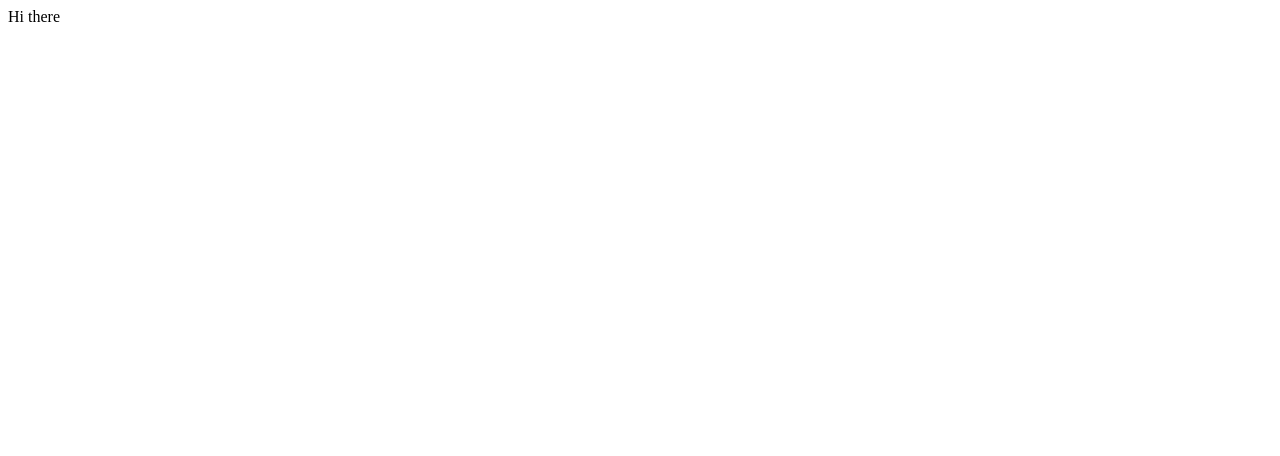
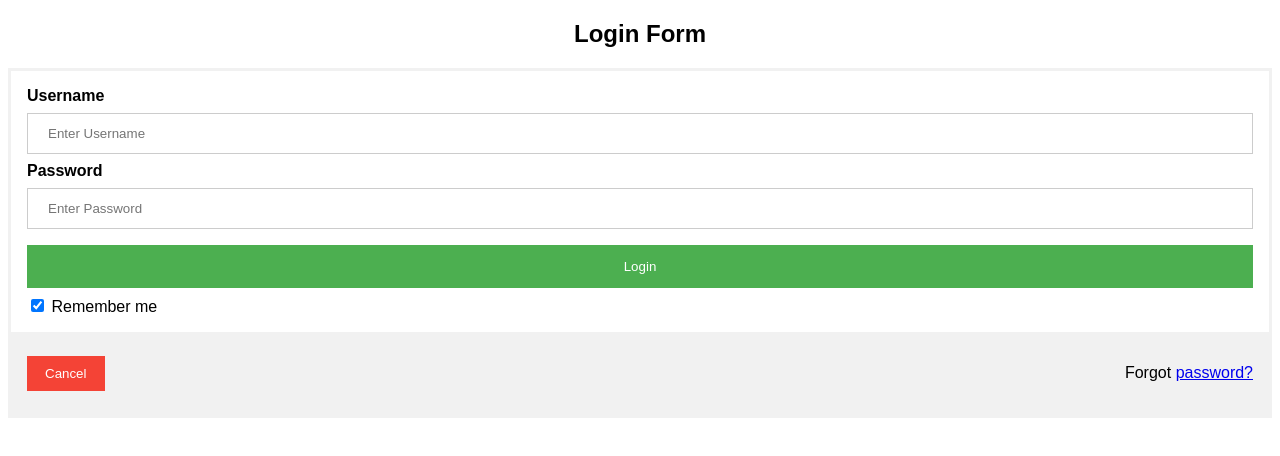
Before and after one commit to rojinmiya/emp_mgmt_web_client, a website: page index.html in a window 1280 px wide. Drawn offline with Linux system fonts and the light colour scheme.

Commit message:
Add login design

```diff
--- a/index.html
+++ b/index.html
@@ -1,12 +1,95 @@
 <!DOCTYPE html>
-<html lang="en">
+<html>
 <head>
-    <meta charset="UTF-8">
-    <meta name="viewport" content="width=device-width, initial-scale=1.0">
-    <meta http-equiv="X-UA-Compatible" content="ie=edge">
-    <title>Employee Management Web Client</title>
+<meta name="viewport" content="width=device-width, initial-scale=1">
+<style>
+body {font-family: Arial, Helvetica, sans-serif;}
+form {border: 3px solid #f1f1f1;}
+
+input[type=text], input[type=password] {
+  width: 100%;
+  padding: 12px 20px;
+  margin: 8px 0;
+  display: inline-block;
+  border: 1px solid #ccc;
+  box-sizing: border-box;
+}
+
+button {
+  background-color: #4CAF50;
+  color: white;
+  padding: 14px 20px;
+  margin: 8px 0;
+  border: none;
+  cursor: pointer;
+  width: 100%;
+}
+
+button:hover {
+  opacity: 0.8;
+}
+
+.cancelbtn {
+  width: auto;
+  padding: 10px 18px;
+  background-color: #f44336;
+}
+
+.imgcontainer {
+  text-align: center;
+  margin: 24px 0 12px 0;
+}
+
+img.avatar {
+  width: 40%;
+  border-radius: 50%;
+}
+
+.container {
+  padding: 16px;
+}
+
+span.psw {
+  float: right;
+  padding-top: 16px;
+}
+
+/* Change styles for span and cancel button on extra small screens */
+@media screen and (max-width: 300px) {
+  span.psw {
+     display: block;
+     float: none;
+  }
+  .cancelbtn {
+     width: 100%;
+  }
+}
+</style>
 </head>
 <body>
-    <div>Hi there</div>
+
+<h2 style="text-align:center">Login Form</h2>
+
+<form action="/action_page.php">
+
+
+  <div class="container">
+    <label for="uname"><b>Username</b></label>
+    <input type="text" placeholder="Enter Username" name="uname" required>
+
+    <label for="psw"><b>Password</b></label>
+    <input type="password" placeholder="Enter Password" name="psw" required>
+
+    <button type="submit">Login</button>
+    <label>
+      <input type="checkbox" checked="checked" name="remember"> Remember me
+    </label>
+  </div>
+
+  <div class="container" style="background-color:#f1f1f1">
+    <button type="button" class="cancelbtn">Cancel</button>
+    <span class="psw">Forgot <a href="#">password?</a></span>
+  </div>
+</form>
+
 </body>
-</html>
```
